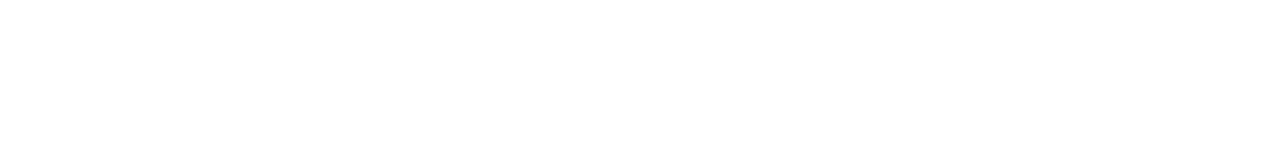
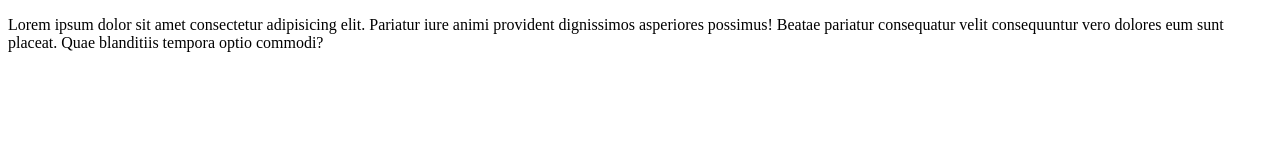
Before and after one commit to JulianWarlischek/git_merge_repo, a plain HTML site: page index.html in a window 1280 px wide. Drawn offline with Linux system fonts and the light colour scheme.

Commit message:
changed index

```diff
--- a/index.html
+++ b/index.html
@@ -7,5 +7,6 @@
 </head>
 <body>
 
+    <p>Lorem ipsum dolor sit amet consectetur adipisicing elit. Pariatur iure animi provident dignissimos asperiores possimus! Beatae pariatur consequatur velit consequuntur vero dolores eum sunt placeat. Quae blanditiis tempora optio commodi?</p>
 </body>
 </html>
```
